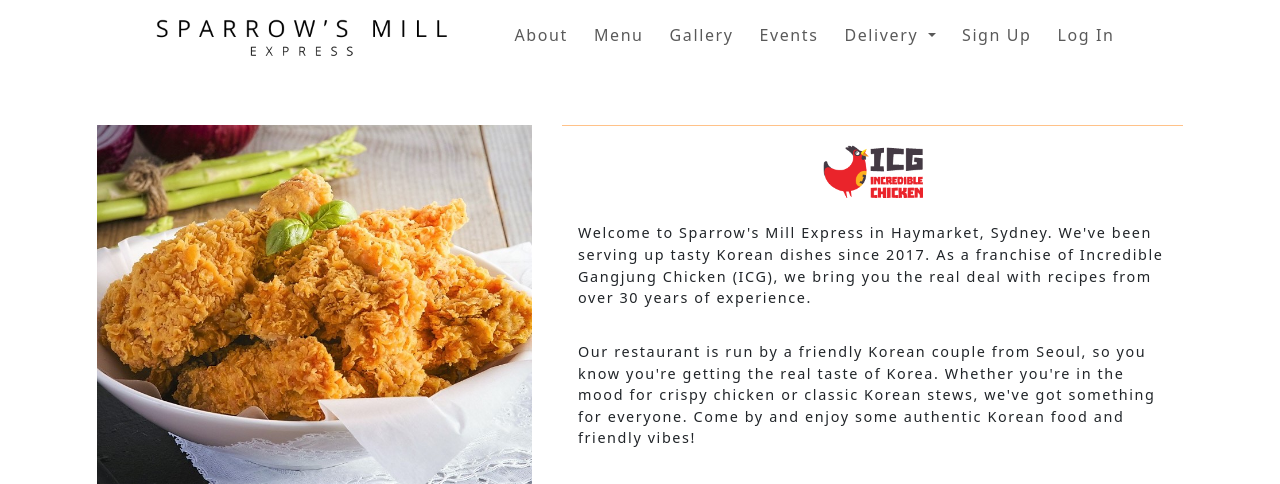
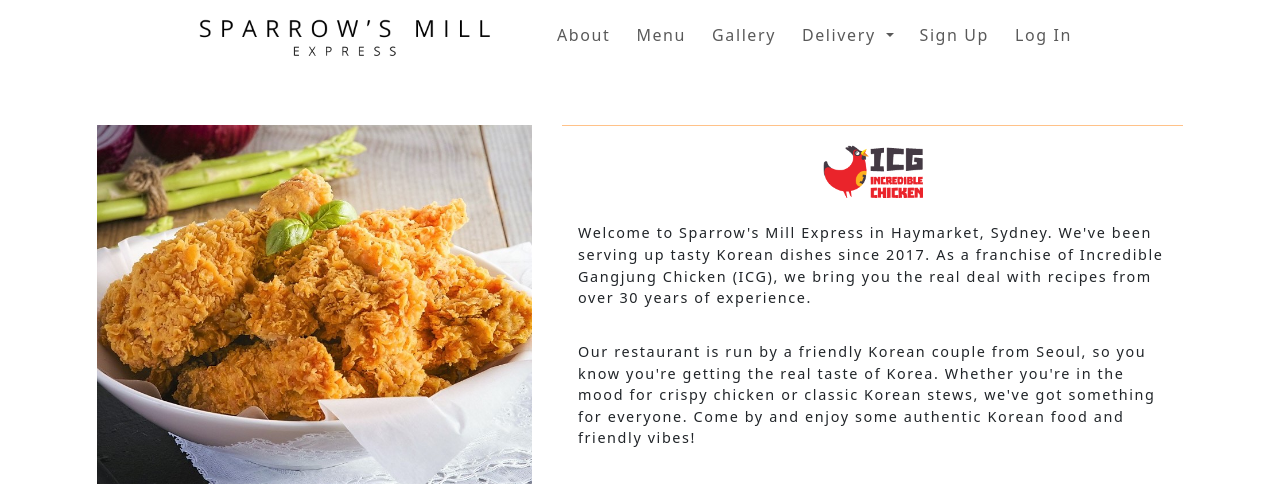
Before and after one commit to hayleykim/sparrowsmillexpress, a Django app: page /about/ in a window 1280 px wide. Shown: the top 484 px of the page. Run offline with Django 5.2, Linux system fonts and the light colour scheme.

Commit message:
minor changes on nav

```diff
--- a/main_app/templates/base.html
+++ b/main_app/templates/base.html
@@ -32,7 +32,6 @@
                             <li class="nav-item"><a class="nav-link" href="{% url 'about' %}">About</a></li>
                             <li class="nav-item"><a class="nav-link" href="{% url 'menu' %}">Menu</a></li>
                             <li class="nav-item"><a class="nav-link" href="{% url 'gallery' %}">Gallery</a></li>
-                            <li class="nav-item"><a class="nav-link" href="/">Events</a></li>
                             <li class="nav-item dropdown">
                                 <a class="nav-link dropdown-toggle" href="#" role="button" data-bs-toggle="dropdown" aria-expanded="false">
                                     Delivery
```
